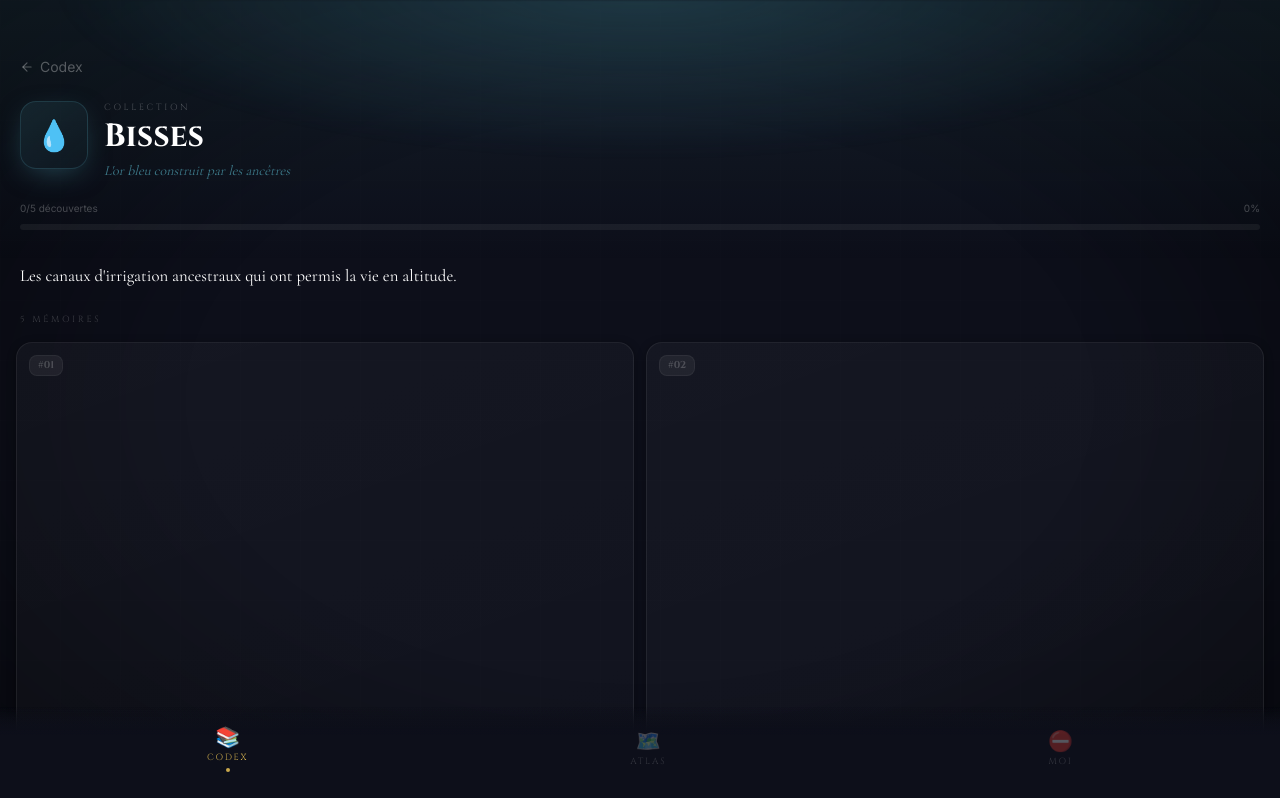
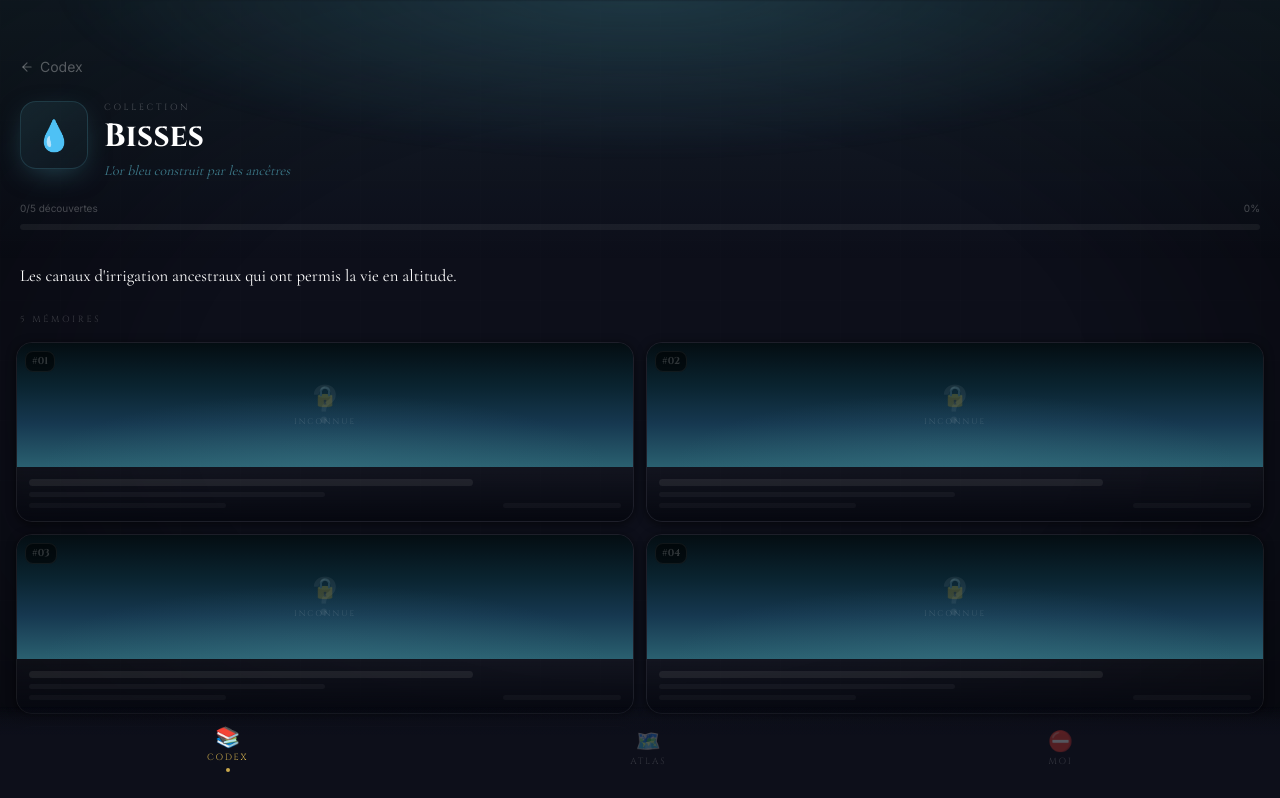
Before and after one commit to passemuraile/VALAIA, a Next.js app: page /codex/bisses in a window 1280 px wide. Shown: the top 798 px of the page. Built offline with nearby package versions, Linux system fonts and the light colour scheme.

Commit message:
feat: memory cards with atmospheric scene illustrations — Pokédex collection style

```diff
--- a/src/components/codex/MemoryCard.tsx
+++ b/src/components/codex/MemoryCard.tsx
@@ -9,81 +9,150 @@ interface Props {
   discovered: boolean
 }
 
+// Unique deep scene gradient per family
+const SCENE: Record<string, string> = {
+  sommets:     'linear-gradient(170deg, #030D1E 0%, #0C2340 35%, #1A4270 65%, #3A6A9A 100%)',
+  lacs:        'linear-gradient(180deg, #030F0D 0%, #083028 35%, #0E4A3E 65%, #1A7A6E 100%)',
+  bisses:      'linear-gradient(180deg, #040D12 0%, #0A2430 35%, #163850 65%, #2A6070 100%)',
+  gastronomie: 'linear-gradient(165deg, #160800 0%, #4A2000 35%, #8A4800 65%, #B86A10 100%)',
+  traditions:  'linear-gradient(165deg, #060010 0%, #22063A 35%, #440E70 65%, #6A1EA0 100%)',
+  villages:    'linear-gradient(165deg, #0C0700 0%, #2A1600 35%, #503000 65%, #7A5028 100%)',
+  vins:        'linear-gradient(165deg, #0A0008 0%, #200010 35%, #420018 65%, #6A1530 100%)',
+  patrimoine:  'linear-gradient(165deg, #040800 0%, #0E1C06 35%, #203A10 65%, #3E6028 100%)',
+  reines:      'linear-gradient(165deg, #120500 0%, #3A1000 35%, #702200 65%, #A84010 100%)',
+  evenements:  'linear-gradient(165deg, #140200 0%, #4A0E00 35%, #8A2000 65%, #C03800 100%)',
+  legendes:    'linear-gradient(165deg, #03000E 0%, #120640 35%, #241480 65%, #4828C0 100%)',
+}
+
 export function MemoryCard({ memory, family, discovered }: Props) {
+  const scene = SCENE[family.key] ?? `linear-gradient(180deg, #0A0C16 0%, ${family.hex}40 100%)`
+
   return (
     <Link href={`/codex/memory/${memory.id}`} className="block group select-none">
       <div
-        className="relative rounded-2xl overflow-hidden transition-all duration-300 group-hover:scale-[1.04] group-active:scale-[0.97]"
+        className="rounded-2xl overflow-hidden transition-all duration-300 group-hover:scale-[1.04] group-active:scale-[0.96]"
         style={{
-          border: discovered ? `1px solid ${family.hex}38` : '1px solid rgba(255,255,255,0.07)',
-          background: discovered
-            ? `linear-gradient(160deg, ${family.hex}1E 0%, ${family.hex}0A 55%, #090B14 100%)`
-            : 'linear-gradient(160deg, rgba(255,255,255,0.035) 0%, rgba(255,255,255,0.01) 100%)',
-          boxShadow: discovered ? `0 6px 24px -8px ${family.hex}65` : '0 2px 8px rgba(0,0,0,0.4)',
-          aspectRatio: '3/4.2',
+          border: discovered ? `1px solid ${family.hex}42` : '1px solid rgba(255,255,255,0.07)',
+          boxShadow: discovered
+            ? `0 8px 28px -8px ${family.hex}70`
+            : '0 2px 10px rgba(0,0,0,0.6)',
         }}
       >
+
+        {/* ── ILLUSTRATION / SCENE ── */}
+        <div className="relative overflow-hidden" style={{ height: '124px' }}>
+          {/* Scene background */}
+          <div className="absolute inset-0" style={{ background: scene }} />
+
+          {/* Bottom atmospheric glow */}
+          <div
+            className="absolute inset-x-0 bottom-0 h-20"
+            style={{
+              background: `radial-gradient(ellipse at 50% 100%, ${family.hex}55 0%, transparent 65%)`,
+            }}
+          />
+
+          {/* Stars for legendes */}
+          {family.key === 'legendes' && (
+            <div className="absolute inset-0 opacity-25" style={{
+              backgroundImage: 'radial-gradient(circle, white 1px, transparent 1px)',
+              backgroundSize: '22px 22px',
+            }} />
+          )}
+
           {/* Top shimmer */}
           {discovered && (
             <div
-            className="absolute top-0 left-4 right-4 h-px pointer-events-none"
-            style={{ background: `linear-gradient(90deg, transparent, ${family.hex}80, transparent)` }}
+              className="absolute top-0 inset-x-0 h-px"
+              style={{ background: `linear-gradient(90deg, transparent, ${family.hex}90, transparent)` }}
             />
           )}
 
-        {/* Big watermark */}
+          {/* Emoji centerpiece */}
           <div
-          className="absolute inset-0 flex items-center justify-center pointer-events-none select-none"
-          style={{ fontSize: '72px', opacity: discovered ? 0.09 : 0.035 }}
+            className="absolute inset-0 flex items-center justify-center transition-transform duration-400 group-hover:scale-110"
+            style={{
+              fontSize: '52px',
+              lineHeight: 1,
+              opacity: discovered ? 1 : 0.06,
+              filter: discovered ? `drop-shadow(0 0 14px ${family.hex}C0)` : 'none',
+            }}
           >
             {discovered ? family.emoji : '?'}
           </div>
 
-        {/* Undiscovered silhouette */}
-        {!discovered && (
-          <div className="absolute inset-0 flex flex-col items-center justify-center gap-2 pointer-events-none">
-            <div className="text-2xl opacity-15">🔒</div>
+          {/* Index badge — top left */}
+          <div
+            className="absolute top-2 left-2 text-[10px] font-bold tabular-nums px-1.5 py-0.5 rounded-lg"
+            style={{
+              background: 'rgba(0,0,0,0.55)',
+              color: discovered ? family.hex : 'rgba(255,255,255,0.18)',
+              fontFamily: 'var(--font-cinzel), serif',
+              backdropFilter: 'blur(4px)',
+              border: `1px solid ${discovered ? family.hex + '30' : 'rgba(255,255,255,0.06)'}`,
+            }}
+          >
+            #{String(memory.index).padStart(2, '0')}
+          </div>
+
+          {/* Rarity badge — top right (discovered only) */}
+          {discovered && (
+            <div className="absolute top-2 right-2">
+              <RarityBadge rarity={memory.rarity} />
             </div>
           )}
 
-        {/* Content */}
-        <div className="absolute inset-0 flex flex-col justify-between p-3">
-          {/* Top: index + rarity */}
-          <div className="flex items-start justify-between gap-1">
-            <span
-              className="text-[10px] font-bold tabular-nums px-2 py-0.5 rounded-lg"
+          {/* Lock overlay */}
+          {!discovered && (
+            <div className="absolute inset-0 bg-black/72 flex flex-col items-center justify-center gap-1.5">
+              <span className="text-xl opacity-20">🔒</span>
+              <p
+                className="text-[8px] uppercase tracking-[0.25em] text-white/15"
+                style={{ fontFamily: 'var(--font-cinzel), serif' }}
+              >
+                Inconnue
+              </p>
+            </div>
+          )}
+
+          {/* Hover shine (discovered) */}
+          {discovered && (
+            <div
+              className="absolute inset-0 opacity-0 group-hover:opacity-100 transition-opacity duration-400 pointer-events-none"
               style={{
-                background: discovered ? `${family.hex}28` : 'rgba(255,255,255,0.06)',
-                color: discovered ? family.hex : 'rgba(255,255,255,0.2)',
-                fontFamily: 'var(--font-cinzel), serif',
-                border: discovered ? `1px solid ${family.hex}30` : '1px solid rgba(255,255,255,0.05)',
+                background: `linear-gradient(135deg, ${family.hex}18 0%, transparent 45%, ${family.hex}10 100%)`,
+              }}
+            />
+          )}
+        </div>
+
+        {/* ── INFO PANEL ── */}
+        <div
+          style={{
+            background: discovered
+              ? `linear-gradient(180deg, ${family.hex}14 0%, #070910 100%)`
+              : 'linear-gradient(180deg, rgba(255,255,255,0.025) 0%, #060810 100%)',
+            padding: '10px 12px 11px',
           }}
         >
-              #{String(memory.index).padStart(2, '0')}
-            </span>
-            {discovered && <RarityBadge rarity={memory.rarity} />}
-          </div>
-
-          {/* Bottom: info */}
-          <div>
           {discovered ? (
             <>
               <p
-                  className="text-[11px] font-bold text-white leading-tight mb-0.5"
+                className="text-[11px] font-bold text-white leading-tight mb-0.5 truncate"
                 style={{ fontFamily: 'var(--font-cinzel), serif' }}
               >
                 {memory.name}
               </p>
               <p
-                  className="text-[10px] text-white/35 truncate mb-2"
+                className="text-[10px] text-white/32 truncate mb-2"
                 style={{ fontFamily: 'var(--font-cormorant), serif', fontStyle: 'italic' }}
               >
                 {memory.subtitle}
               </p>
               <div className="flex items-center justify-between">
-                  <span className="text-[9px] text-white/25 truncate">{memory.district}</span>
+                <span className="text-[9px] text-white/22 truncate">{memory.district}</span>
                 <span
-                    className="text-[10px] font-black tabular-nums"
+                  className="text-[10px] font-black tabular-nums flex-shrink-0 ml-1"
                   style={{ color: '#C9A84C' }}
                 >
                   +{memory.xpReward}
@@ -91,25 +160,17 @@ export function MemoryCard({ memory, family, discovered }: Props) {
               </div>
             </>
           ) : (
-              <div className="space-y-1.5">
-                <div className="h-2 rounded-full w-3/4" style={{ background: 'rgba(255,255,255,0.06)' }} />
-                <div className="h-1.5 rounded-full w-1/2" style={{ background: 'rgba(255,255,255,0.04)' }} />
-                <div className="h-1.5 rounded-full w-2/3" style={{ background: 'rgba(255,255,255,0.03)' }} />
+            <div className="space-y-1.5 py-0.5">
+              <div className="h-[7px] rounded-full w-3/4" style={{ background: 'rgba(255,255,255,0.07)' }} />
+              <div className="h-[5px] rounded-full w-1/2" style={{ background: 'rgba(255,255,255,0.04)' }} />
+              <div className="flex justify-between mt-1">
+                <div className="h-[5px] rounded-full w-1/3" style={{ background: 'rgba(255,255,255,0.03)' }} />
+                <div className="h-[5px] rounded-full w-1/5" style={{ background: 'rgba(255,255,255,0.03)' }} />
+              </div>
             </div>
           )}
         </div>
       </div>
-
-        {/* Shine effect on hover (discovered only) */}
-        {discovered && (
-          <div
-            className="absolute inset-0 pointer-events-none opacity-0 group-hover:opacity-100 transition-opacity duration-300"
-            style={{
-              background: `linear-gradient(135deg, ${family.hex}12 0%, transparent 50%, ${family.hex}08 100%)`,
-            }}
-          />
-        )}
-      </div>
     </Link>
   )
 }
```
Lines whose indentation alone changed are shown as unchanged.
